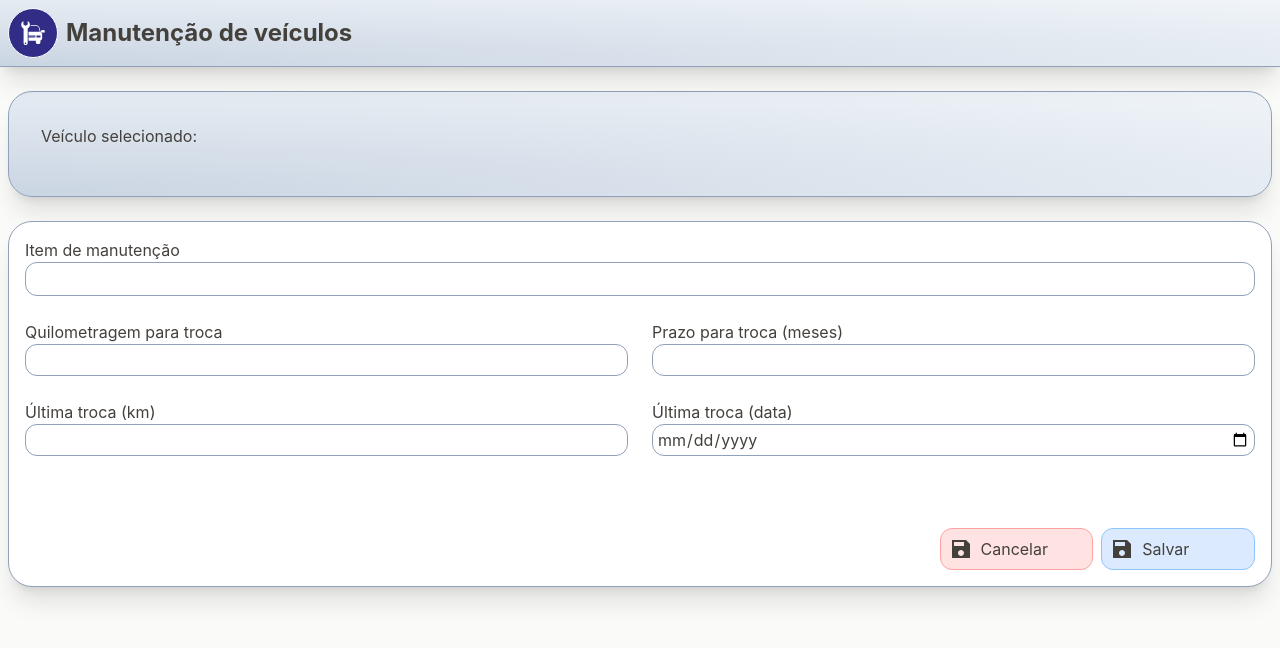
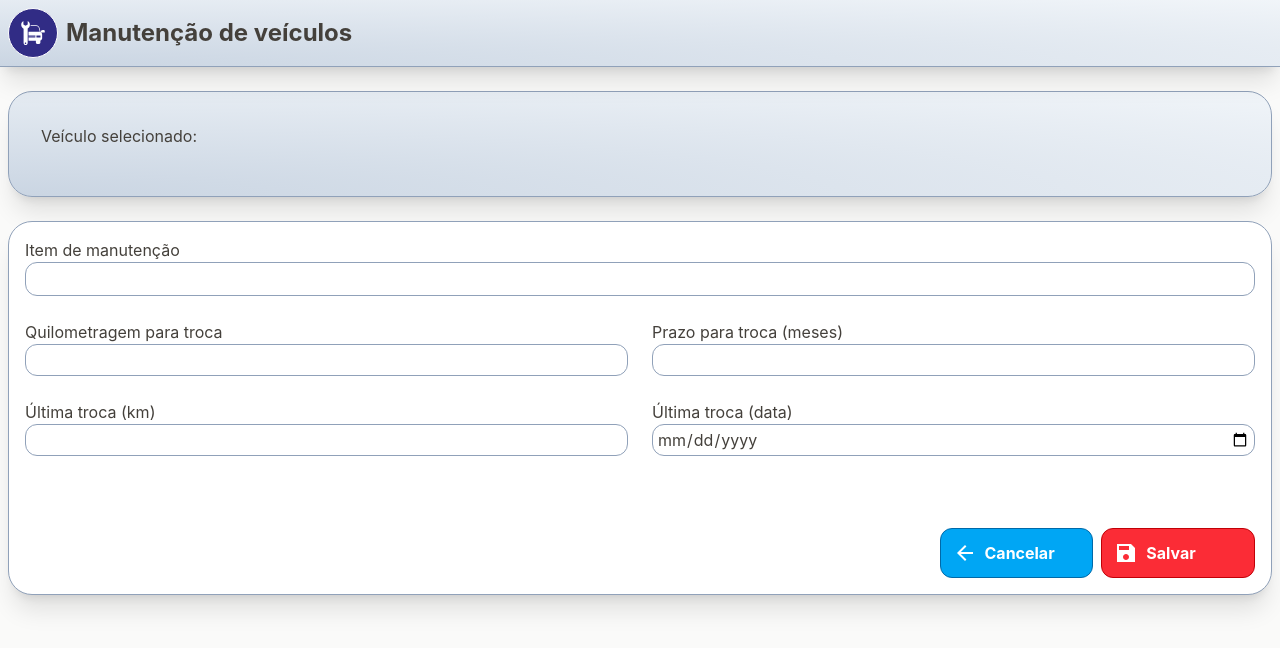
Before and after one commit to erbraga/manutencao-frontend, a React (Vite) app: page /itens in a window 1280 px wide. Shown: the top 648 px of the page. Built offline with nearby package versions, Linux system fonts and the light colour scheme.

Commit message:
Todas as páginas implementadas

```diff
--- a/src/components/Tela.jsx
+++ b/src/components/Tela.jsx
@@ -4,7 +4,7 @@ import {useNavigate} from 'react-router'
 import dados from '../dados.json';
 import {IconePrincipal, IconeHome, IconeItemManutencao, IconeVeiculos,
   IconeModoAutomatico, IconeAtualizar, IconeEditar, IconeDeletar, IconeAlerta,
-  IconeSalvar} from './Icons';
+  IconeSalvar, IconeVoltar} from './Icons';
 
 export function Selecao({label, value, name, className, opcoes, onChange}){
   return(
@@ -80,7 +80,7 @@ export function InputBotaoEditar({label, name, className, onClick, onCancelar, o
                   hover:bg-sky-300 border-2 border-sky-700 rounded-xl p-2 gap-2
                   items-center'
                 onClick={onCancelar}>
-                <IconeSalvar className="cursor-pointer" />
+                <IconeVoltar className="cursor-pointer" />
                 <span>{"Cancelar"}</span>
               </div>
             </div>
@@ -201,7 +201,7 @@ export function BlocoHorizontal({ titulo, texto}){
 }
 
 export function BotaoFlutuanteMobile({onClick, icone, legenda, cores}){
-  const formatacao = `flex flex-row w-16 md:w-full h-16 p-3 rounded-full
+  const formatacao = `flex flex-row w-16 md:w-full h-16 md:h-fit p-3 rounded-full
     md:rounded-xl justify-center border-3 md:border ` + cores;
     return(
       <div className='border-3 border-white rounded-full md:rounded-xl md:w-1/2
--- a/src/pages/Itens.jsx
+++ b/src/pages/Itens.jsx
@@ -1,9 +1,9 @@
 import { useState, useEffect } from 'react';
 import {useNavigate, useSearchParams} from 'react-router'
-import {IconeSalvar} from '../components/Icons'
+import {IconeVoltar, IconeSalvar} from '../components/Icons'
 
 import {BarraSuperiorTexto, Selecao, InputTexto, InputNumero, InputData,
-  BarraSuperiorTitulo
+  BarraSuperiorTitulo, Modal
 } from '../components/Tela';
 
 export default function Itens() {
@@ -16,6 +16,7 @@ export default function Itens() {
 }
 
 function ItensPrincipal(){
+  const [modalAberto, setModalAberto] = useState(false);
   const [searchParams] = useSearchParams();
   const veiculoIdViaUrl = searchParams.get('veiculoId');
   const itemIdViaUrl = searchParams.get('itemId');
@@ -71,6 +72,21 @@ const handleSalvar = () => {
   const armazenados = localStorage.getItem("itensManutencao");
   let itens = armazenados ? JSON.parse(armazenados) : [];
 
+    const hoje = new Date().toISOString().split("T")[0];
+    if ((!descricao) ||
+        (!intervaloKm) ||
+        (intervaloKm < 100 || intervaloKm > 100000) ||
+        (!intervaloPrazo) ||
+        (intervaloPrazo < 1 || intervaloPrazo >120) ||
+        (!ultimaTrocaKm) ||
+        (ultimaTrocaKm < 0 || ultimaTrocaKm > 1000000) ||
+        (!ultimaTrocaData) ||
+        (ultimaTrocaData > hoje)
+        ){
+          setModalAberto(true);
+          return;
+    }
+
   if (itemIdViaUrl) {
     // Se existe itemId na URL, estamos EDITANDO
     itens = itens.map(item => {
@@ -89,6 +105,8 @@ const handleSalvar = () => {
     });
   } else {
     // Se não existe itemId na URL, é um NOVO ITEM
+
+
     const maiorId = itens.length > 0 ? Math.max(...itens.map(i => i.id)) : 0;
     const novoItem = {
       id: maiorId + 1,
@@ -123,7 +141,16 @@ const handleSalvar = () => {
         ultimaTrocaData={ultimaTrocaData} setUltimaTrocaData={setUltimaTrocaData}
         handleVoltar={handleVoltar}       handleSalvar={handleSalvar}
       />
+
+      <Modal
+        isOpen={modalAberto}
+        onClose={() => setModalAberto(false)}
+        // veiculoNome={veiculoBloqueadoNome}
+        titulo = {<>Não é possível Atualizar o histórico de manutenções.</>}
+        texto = {<TextoModal/>}
+      />
     </section>
+
   )
 }
 
@@ -145,20 +172,35 @@ function ItensTabela({descricao, setDescricao, intervaloKm, setIntervaloKm,
       <InputData label="Última troca (data)"
         value={ultimaTrocaData} onChange={(e) => setUltimaTrocaData(e.target.value)} />
       <div className=' flex flex-row gap-2 md:col-span-2 md:justify-end md:mt-12'>
-        <div onClick={handleVoltar} className='w-full flex flex-row md:w-1/8 bg-red-100
-          hover:bg-red-300 border border-red-300 rounded-xl p-2 gap-2 items-center
-          cursor-pointer'>
-          <IconeSalvar className="cursor-pointer"/>
+        <div onClick={handleVoltar} className='w-full flex flex-row md:w-1/8 bg-sky-500
+          hover:bg-sky-300 border border-sky-700 rounded-xl p-3 gap-2 items-center
+          text-white font-bold cursor-pointer'>
+          <IconeVoltar className="cursor-pointer"/>
             <span className=''>Cancelar</span>
         </div>
-        <div onClick={handleSalvar} className='w-full flex flex-row md:w-1/8 bg-blue-100
-          hover:bg-blue-300 border border-blue-300 rounded-xl p-2 gap-2 items-center
-          cursor-pointer'>
+        <div onClick={handleSalvar} className='w-full flex flex-row md:w-1/8 bg-red-500
+          hover:bg-red-300 border border-red-700 rounded-xl p-3 gap-2 items-center
+          text-white font-bold cursor-pointer'>
           <IconeSalvar className="cursor-pointer"/>
           <span className=''>Salvar</span>
         </div>
       </div>
     </section>
-
   );
 }
+
+function TextoModal() {
+  return (
+    <div className="">
+      {/* <span className="">O ccs campos de data e quilometragem precisam ser
+        preenchidos conforme as seguintes regras:</span> */}
+      <ul className="list-disc list-outside pl-4">
+        <li className='mt-2'>Todos os campos devem ser preenchidos.</li>
+        <li>O valor da quilometragem para troca deve estar entre 100 e 100 mil.</li>
+        <li>O valor da última troca deve estar entre 0 e 1 milhão</li>
+        <li>A data da última troca não pode ser posterior à data de hoje</li>
+        <li>O intervalo de trocas não pode ser superior a 120 meses (10 anos)</li>
+      </ul>
+    </div>
+  );
+}
--- a/src/pages/Manutencao.jsx
+++ b/src/pages/Manutencao.jsx
@@ -143,7 +143,7 @@ function ManutencaoPrincipal(){
         onClose={() => setModalAberto(false)}
         // veiculoNome={veiculoBloqueadoNome}
         titulo = {<>Não é possível Atualizar o histórico de manutenções.</>}
-        texto = {<TextoRegrasAtualizacaoManutencao/>}
+        texto = {<TextoModal/>}
         />
 
 
@@ -285,7 +285,7 @@ function ManutencaoTabelaMobile({className, itens, atualizarItem, editarItem, ex
   )
 }
 
-function TextoRegrasAtualizacaoManutencao() {
+function TextoModal() {
   return (
     <div className="">
       <span className="">Os campos de data e quilometragem precisam ser
```
Lines whose indentation alone changed are shown as unchanged.
